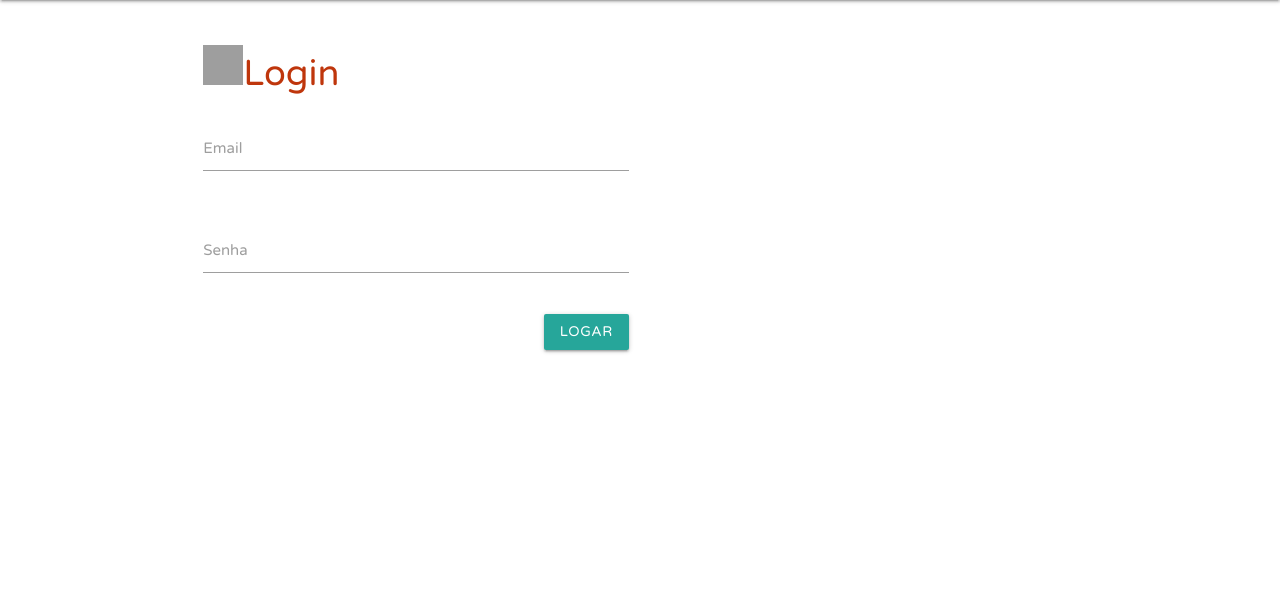
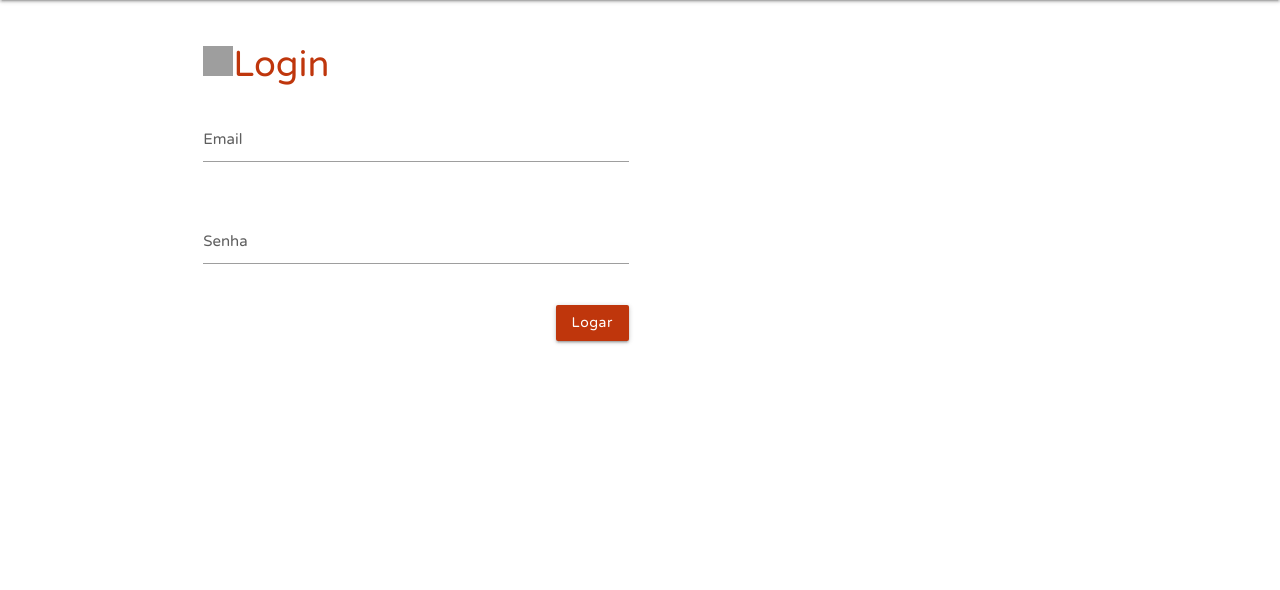
Before and after one commit to GuilhermeDomith/SEGUE, a Django app: page /login/ in a window 1280 px wide. Shown: the part 64-654 px from the top of the page. Run offline with Django 3.2, Linux system fonts and the light colour scheme; grey boxes are pictures that could not be loaded.

Commit message:
[UP] Cores de inputs, buttons e splash screen alteradas

```diff
--- a/SEGUE/static/css/base.css
+++ b/SEGUE/static/css/base.css
@@ -44,10 +44,10 @@
 
 .titulo-pagina:before {
     background-image: url('/static/img/seta.svg');
-    background-size: 40px 40px;
+    background-size: 30px 30px;
     display: inline-block;
-    width: 40px;
-    height: 40px;
+    width: 30px;
+    height: 30px;
     content:"";
 }
 
@@ -102,16 +102,61 @@ main {
     flex: 1 0 auto;
 }
 
-/** Only Mobile */
-@media only screen and (max-width: 600px){
-    .modal{
-        width: 90%;
-    }
+/*Tamanhos de fonts*/
+.font-2{
+    font-size: 1.3em;
 }
 
-/*Tamanhos de fonts*/
-.font-2{
-    font-size: 1.8em;
+/*Cores*/
+.btn,.btn-large,.btn-small,.btn-flat{
+    background-color: #bf360c;
+    text-transform: capitalize;
+}
+
+.btn:hover,.btn-large:hover,.btn-small:hover,.btn-floating:hover{
+    background-color: #870000;
+}
+
+/* label color */
+.input-field label {
+    color: #5e5e5e;
+}
+/* label focus color */
+.input-field input[type=text]:focus + label,
+.input-field input[type=password]:focus + label {
+color: #43a047 !important;
+}
+
+.input-field input[type=text].invalid:focus + label,
+.input-field input[type=password].invalid:focus + label {
+    color: #bf360c !important;
+}
+
+/* label underline focus color */
+.input-field input[type=text]:focus,
+.input-field input[type=password]:focus {
+border-bottom: 1px solid #43a047 !important;
+box-shadow: 0 1px 0 0 #000;
+}
+/* valid color */
+.input-field input[type=text].valid,
+.input-field input[type=password].valid {
+border-bottom: 1px solid #43a047 !important;
+box-shadow: 0 1px 0 0 #000;
+}
+/* invalid color */
+.input-field input[type=text].invalid,
+.input-field input[type=password].invalid {
+border-bottom: 1px solid #bf360c !important;
+box-shadow: 0 1px 0 0 #000;
+}
+/* icon prefix focus color */
+.input-field .prefix.active {
+color: #43a047 !important;
+}
+.helper-text[data-error]:after{
+    content:attr(data-error);
+    color: #bf360c !important;
 }
 
 /* Cores para background */
@@ -152,3 +197,25 @@ main {
 .mt-3{
     margin-top: 30px;
 }
+
+@media only screen and (max-width: 992px){
+    .logo{
+        width: 25%
+    }
+
+    /*Tamanhos de fonts*/
+    .font-2{
+        font-size: 1em;
+    }
+}
+
+/** Only Mobile */
+@media only screen and (max-width: 600px){
+    .logo{
+        width: 50%
+    }
+
+    .modal{
+        width: 90%;
+    }
+}
--- a/SEGUE/static/serviceworker.js
+++ b/SEGUE/static/serviceworker.js
@@ -1,4 +1,4 @@
-const VERSAO = 3.4
+const VERSAO = 3.5
 
 const CACHE_ESTATICO = `SEGUE_ES_v${VERSAO}`
 const CACHE_DINAMICO = `SEGUE_DI_v${VERSAO}`
--- a/SEGUE/templates/base/base.html
+++ b/SEGUE/templates/base/base.html
@@ -32,7 +32,7 @@
         rel="apple-touch-startup-image" />
 
     <!-- Tile for Win8 -->
-    <meta name="msapplication-TileColor" content="#00701a">
+    <meta name="msapplication-TileColor" content="#43a047">
     <meta name="msapplication-TileImage" content="{% static 'icons/favicon.ico' %}">
 
     <script type="text/javascript">
--- a/SEGUE/templates/registration/login.html
+++ b/SEGUE/templates/registration/login.html
@@ -33,7 +33,7 @@
                         value="{{ form.username.value|default_if_none:'' }}">
                     {% endif %}
                     <label for="username">Email</label>
-                    <span class="helper-text color-sec-2" data-error="{{form.username.errors|first}}">
+                    <span class="helper-text" data-error="{{form.username.errors|first}}">
                     </span>
                 </div>
 
```
Also changed, not shown: SEGUE/static/manifest.json.
